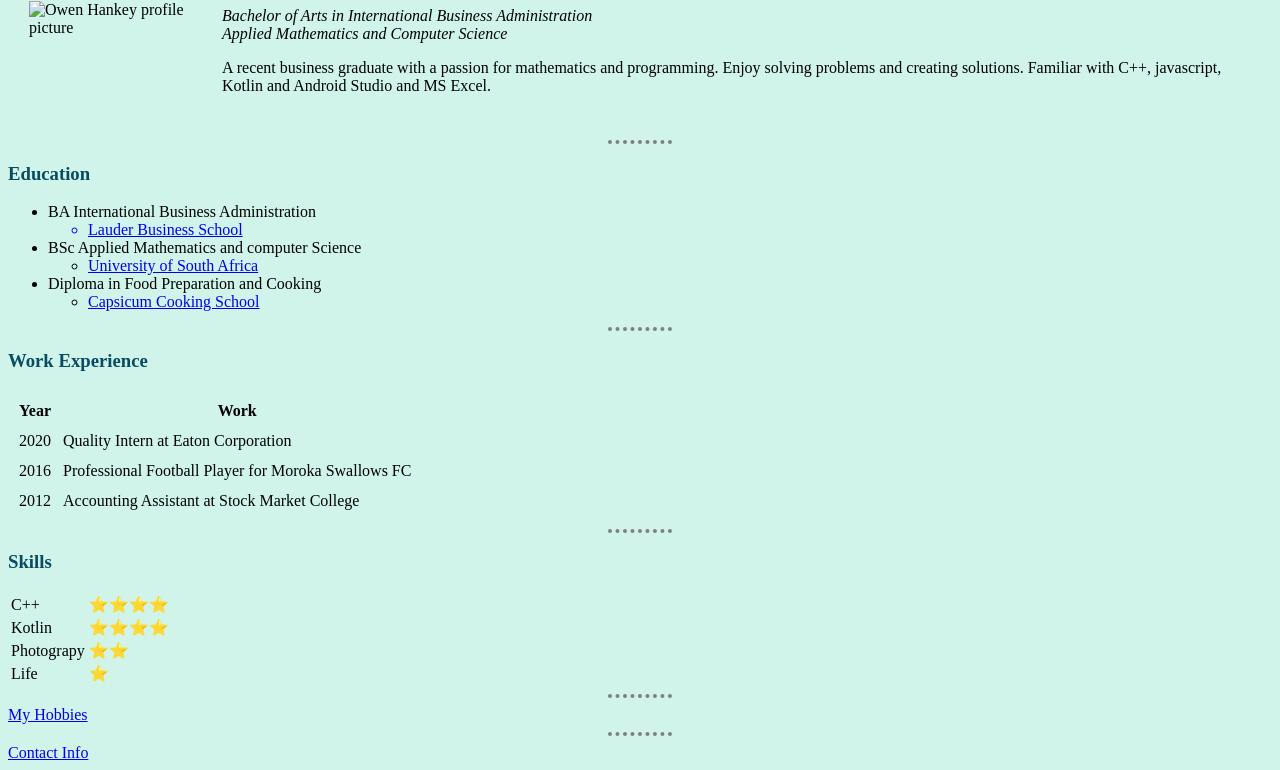
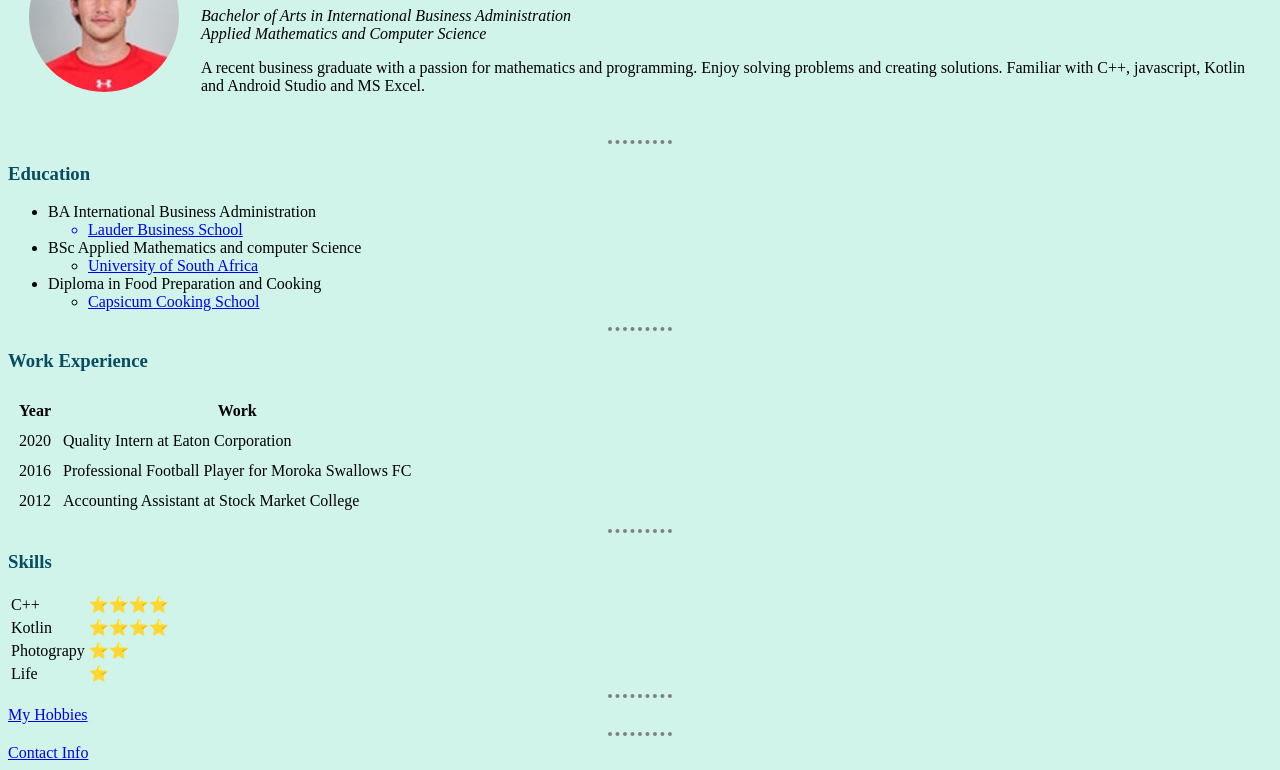
Before and after one commit to owenh33/cv, a plain HTML site: page index.html in a window 1280 px wide. Shown: the part 102-872 px from the top of the page. Drawn offline with Linux system fonts and the light colour scheme; files that its build step writes are made by us from their sources.

Commit message:
Update index.html

```diff
--- a/index.html
+++ b/index.html
@@ -10,7 +10,7 @@
 <body>
   <table cellspacing=20>
     <tr>
-      <td> <img src="images/owen_circle.png" alt="Owen Hankey profile picture">
+      <td> <img src="owen_circle.png" alt="Owen Hankey profile picture">
       </td>
       <td>
         <h1>Owen Hankey</h1>
```
